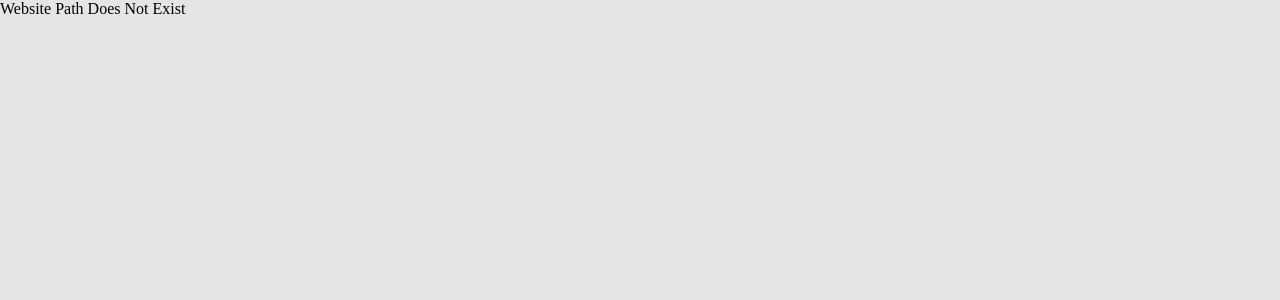
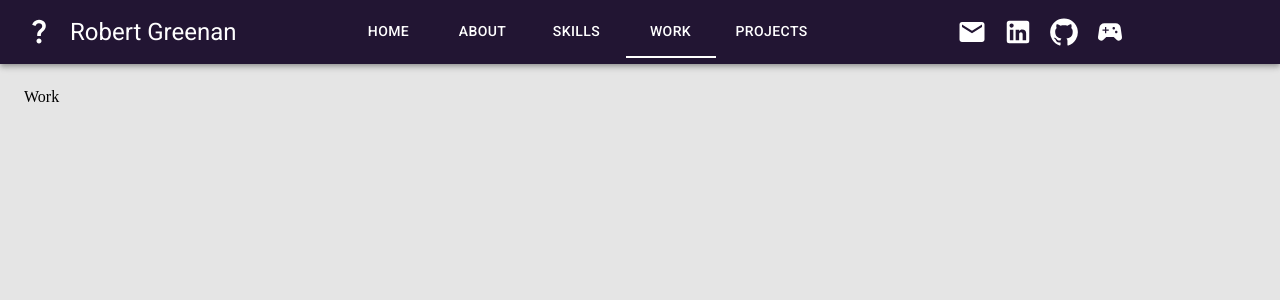
Before and after one commit to rgreenan55/old-portfolio-unfinished, a React (Create React App) app: page /Work in a window 1280 px wide. Shown: the top 300 px of the page. Built offline with nearby package versions, Linux system fonts and the light colour scheme.

Commit message:
Added new tabs

```diff
--- a/src/App.js
+++ b/src/App.js
@@ -4,7 +4,8 @@ import { ThemeProvider, createTheme } from '@mui/material/styles'
 import MainLayout from "./layouts/MainLayout.js"
 import Home from "./pages/Home.js"
 import About from "./pages/About.js"
-import Experience from "./pages/Experience.js"
+import Skills from "./pages/Skills.js"
+import Work from "./pages/Work.js"
 import Projects from "./pages/Projects.js"
 
 const theme = createTheme({
@@ -20,7 +21,7 @@ const theme = createTheme({
 })
 
 const App = () => {
-  const routes = ['Home', 'About', 'Experience', 'Projects']; // When Adding Route, put its Route here.
+  const routes = ['Home', 'About', 'Skills', 'Work', 'Projects']; // When Adding Route, put its Route here.
 
   return (
     <ThemeProvider theme={theme}>
@@ -29,7 +30,8 @@ const App = () => {
           <Route path="/" element={<MainLayout routes={routes} />}>
             <Route path="Home" element={<Home />} />
             <Route path="About" element={<About />} />
-            <Route path="Experience" element={<Experience />} />
+            <Route path="Skills" element={<Skills />} />
+            <Route path="Work" element={<Work />} />
             <Route path="Projects" element={<Projects />} />
           </Route>
 
--- a/src/pages/Experience.js
+++ /dev/null
@@ -1,11 +0,0 @@
-import React from "react";
-
-const Experience = () => {
-  return (
-    <>Exp</>
-  )
-}
-
-export default Experience;
-
-// MUI Stepper?
--- /dev/null
+++ b/src/pages/Skills.js
@@ -0,0 +1,9 @@
+import React from "react";
+
+const Skills = () => {
+  return (
+    <> Skills </>
+  )
+}
+
+export default Skills;
--- /dev/null
+++ b/src/pages/Work.js
@@ -0,0 +1,9 @@
+import React from "react";
+
+const Work = () => {
+  return (
+    <> Work </>
+  )
+}
+
+export default Work;
```
